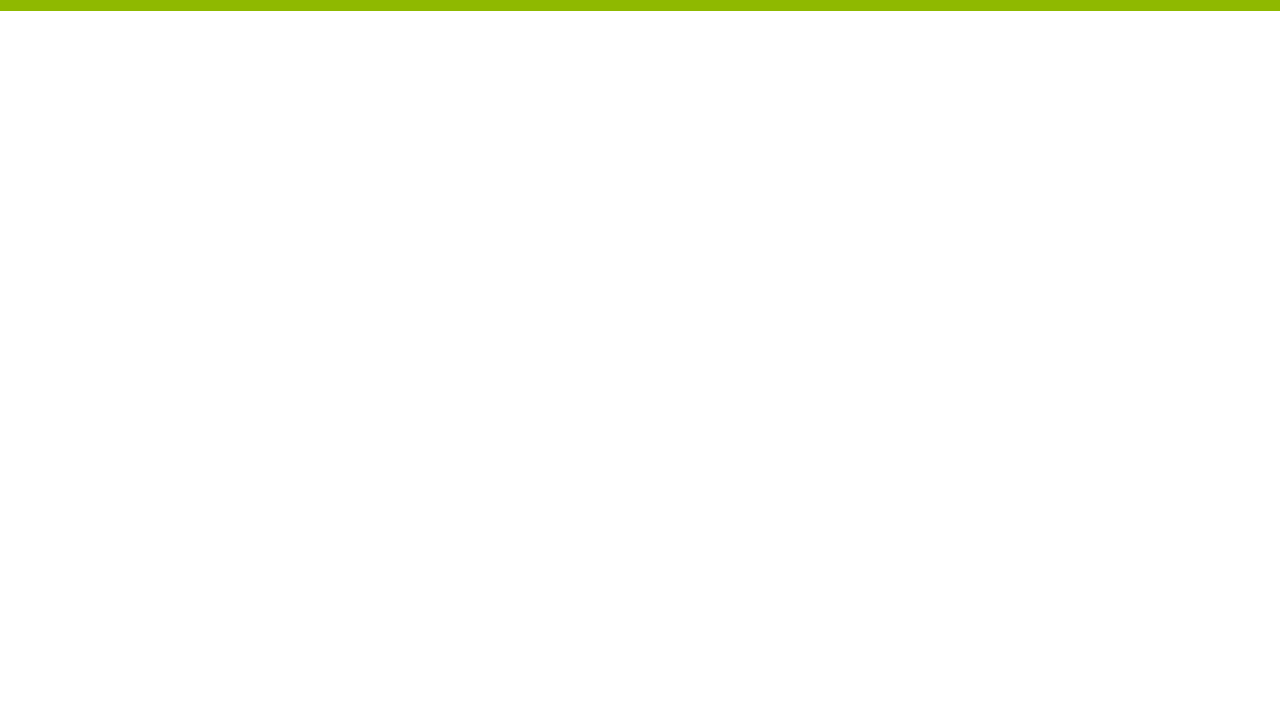
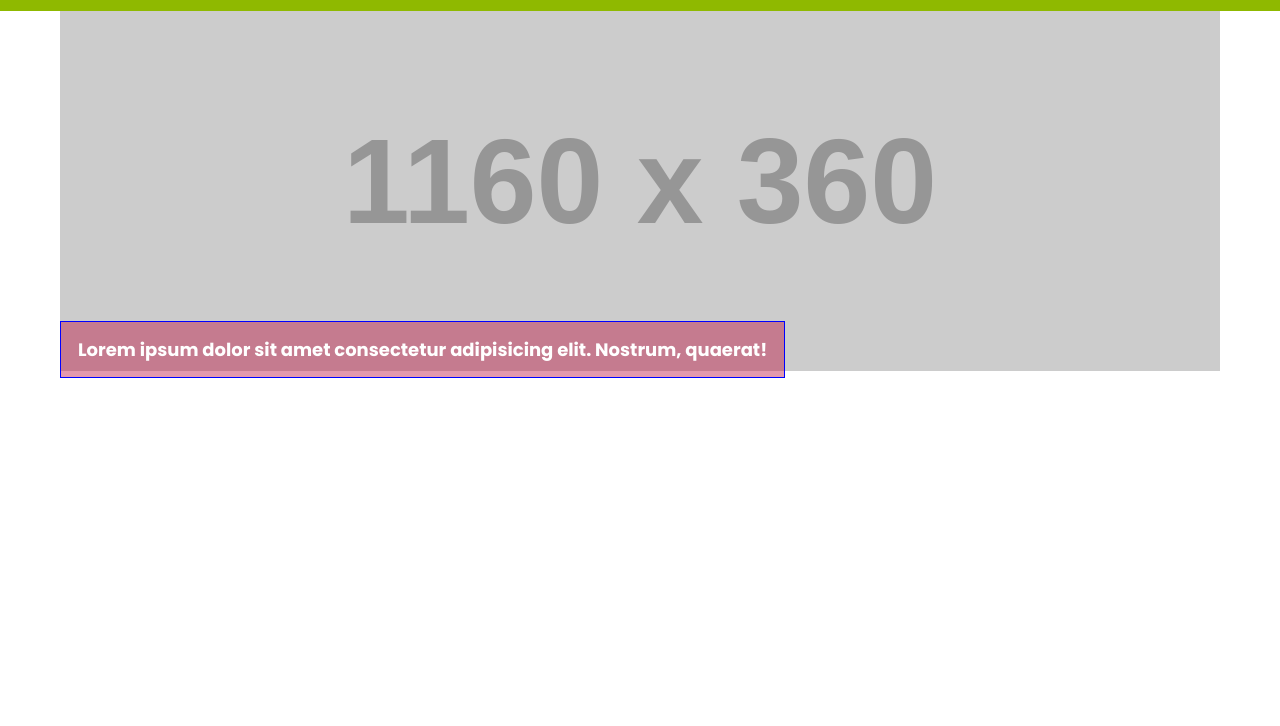
Before and after one commit to ApprendreEtEnseigner/le-royaume-du-the-With-Danny-Louvetoun, a plain HTML site: page index.html in a window 1280 px wide. Shown: the part 74-800 px from the top of the page. Drawn offline with Linux system fonts and the light colour scheme; placeholder pictures from the web are drawn by us.

Commit message:
updates Project royaume-du-the Le-21

```diff
--- a/index.html
+++ b/index.html
@@ -19,5 +19,13 @@
             <a href="#"><i class="fa-solid fa-basket-shopping"></i>Panier</a>
         </div>
     </header>
+
+    <section class="main-image">
+        <img src='http://fakeimg.pl/1160x360?font=lobster' alt=''/>
+        <div>
+            <p>Lorem ipsum dolor sit amet consectetur adipisicing elit. Nostrum, quaerat!</p>
+        </div>
+    </section>
+
 </body>
 </html>
--- a/style.css
+++ b/style.css
@@ -2,6 +2,11 @@
     padding: 0px;
     margin: 0px;
     font-family: 'Poppins', sans-serif;
+}
+
+section{
+    width: 1160px;
+    margin: 0 auto;
 }
 
 header h1{
@@ -18,6 +23,7 @@ header a{
     color: #fff;
     text-decoration: none;
     font-size: 18px;
+    font-weight: bold;
     padding: 12px;
     border: 2px solid #fff;
 }
@@ -34,3 +40,25 @@ header div{
     align-items: center;
     padding: 15px 0px;
 }
+
+.main-image{
+    position: relative;
+}
+
+.main-image div{
+    background-color: rgba(185, 0, 50, 0.4);
+    height: 55px;
+    display: flex;
+    align-items: center;
+    padding: 0px 17px;
+    position: absolute;
+    bottom: 6px;
+    bottom: 0px;
+    border: 1px solid blue;
+}
+
+.main-image p{
+    font-size: 18px;
+    font-weight: bold;
+    color: #fff;
+}
```
